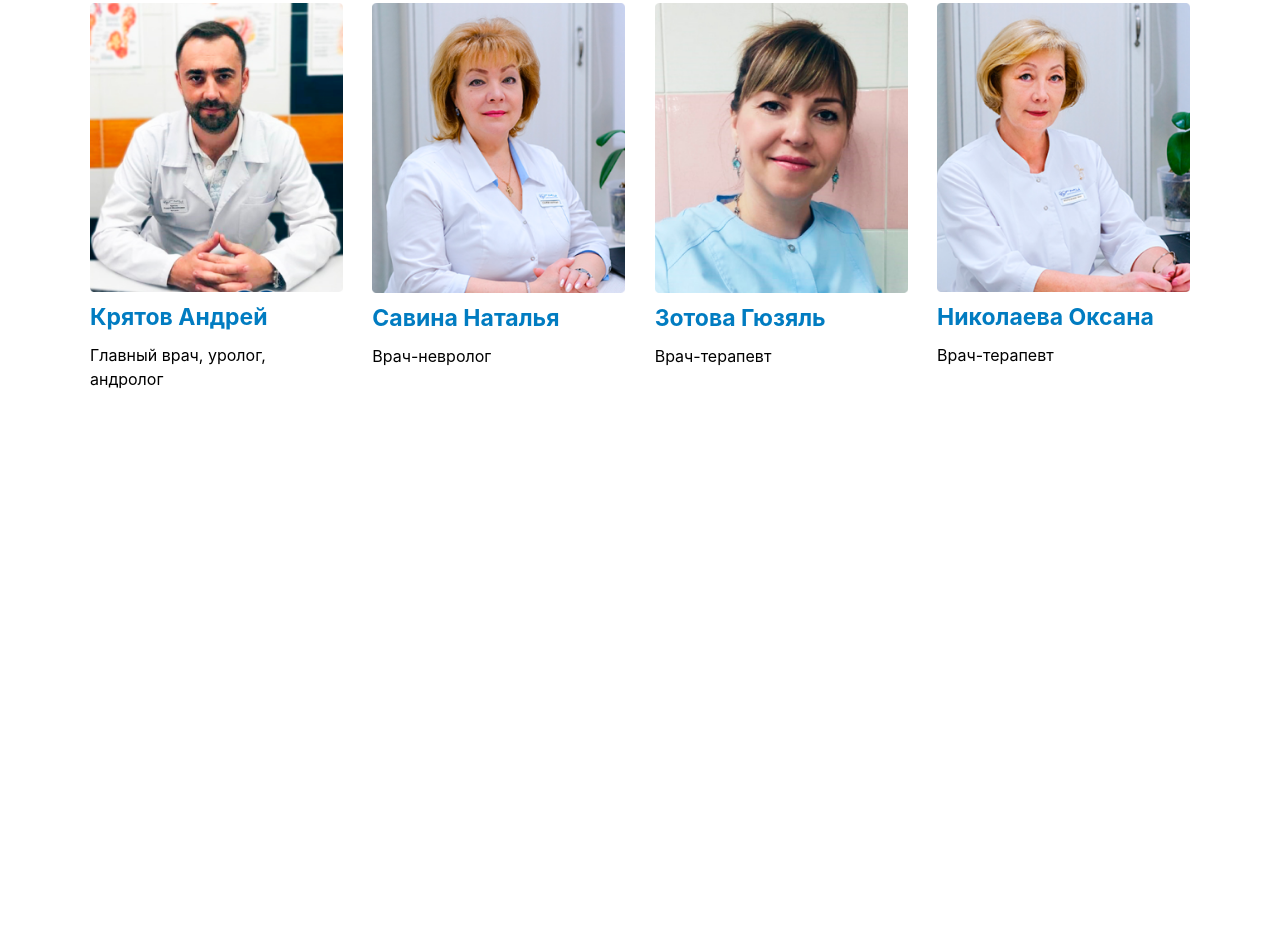
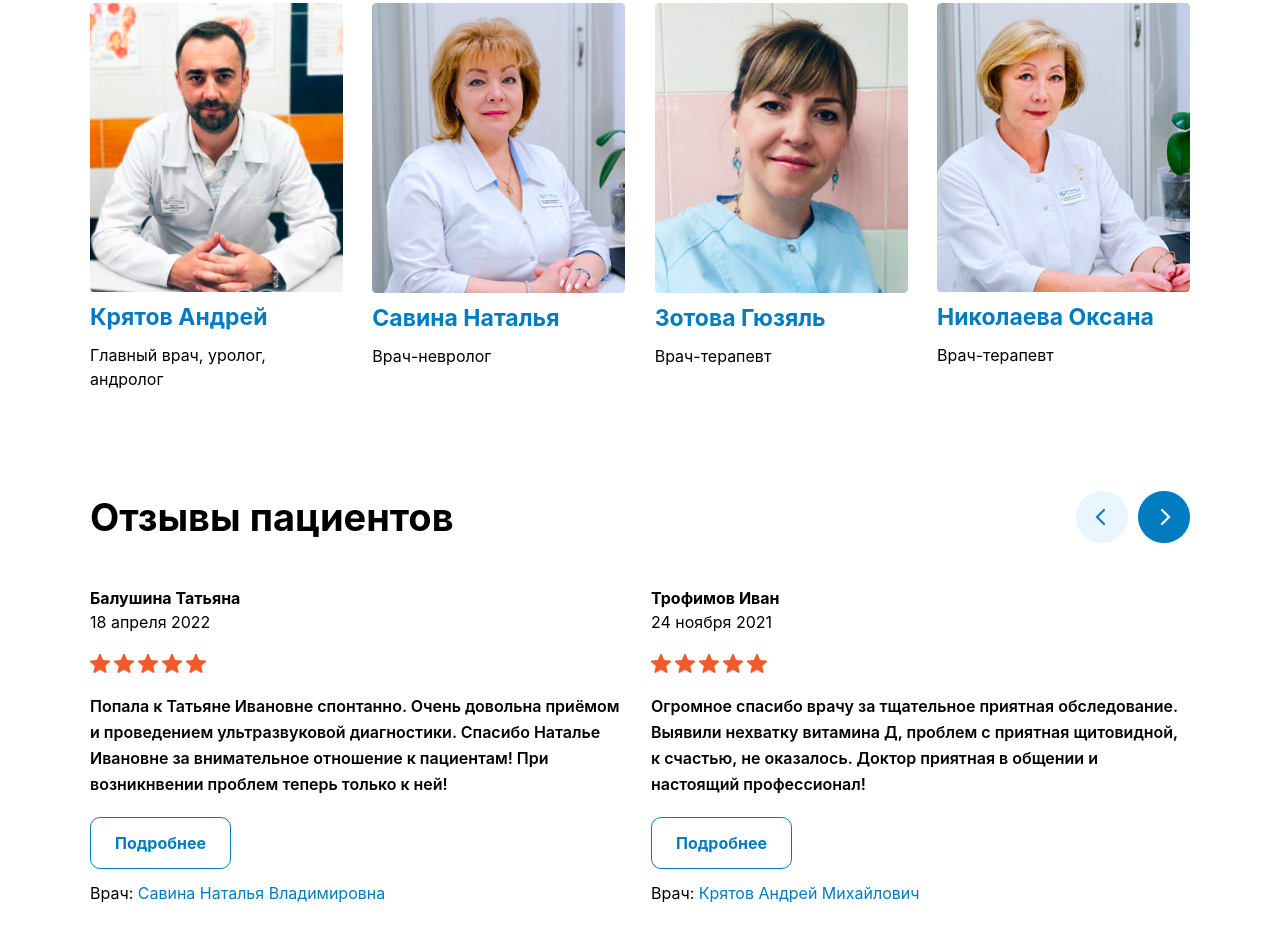
Before and after one commit to nozimnegmatov0010/exam4, a website: page index.html in a window 1280 px wide. Shown: the part 484-1409 px from the top of the page. Before the commit the page ends 883 px from the top, so only its background shows below. Drawn offline with nearby package versions, Linux system fonts and the light colour scheme; files that its build step writes are made by us from their sources.

Commit message:
section 8 page 1

```diff
--- a/index.html
+++ b/index.html
@@ -74,6 +74,50 @@
 
         </div>
 
+        <div class="flex justify-between items-center mt-[90px]">
+            <p class="text-[38px] lg:w-100 font-bold">Отзывы пациентов</p>
+            <img class="hidden lg:flex" src="./src/nmkimages/Slider Buttons.png" alt="">
+        </div>
+
+        <div class="flex-col lg:flex lg:flex-row w-[100%] mt-10 justify-between mt-10 ">
+            <div class="flex-col lg:w-[49%]">
+                <p class="font-bold">Балушина Татьяна</p>
+                <p>18 апреля 2022</p>
+
+                <img class="mt-5 mb-5" src="./src/nmkimages/Stars (1).png" alt="">
+
+                <p class="leading-relaxed font-semibold">Попала к Татьяне Ивановне спонтанно. Очень довольна приёмом и
+                    проведением ультразвуковой диагностики.
+                    Спасибо Наталье Ивановне за внимательное отношение к пациентам! При возникнвении проблем теперь
+                    только к ней!</p>
+
+                <button
+                    class="p-[13px] pl-6 pr-6 mt-5 bg-transparent rounded-[10px] text-[#017CC1] font-bold border-1 border-[#017CC1]">Подробнее</button>
+
+                <p class="text-[#017CC1] mt-3 mb-5"> <span class="text-[black]">Врач: </span> Савина Наталья
+                    Владимировна</p>
+            </div>
+            <div class="flex-col lg:w-[49%]">
+                <p class="font-bold">Трофимов Иван</p>
+                <p>24 ноября 2021</p>
+
+                <img class="mt-5 mb-5" src="./src/nmkimages/Stars (1).png" alt="">
+
+                <p class="leading-relaxed font-semibold">Огромное спасибо врачу за тщательное приятная обследование. Выявили
+                    нехватку витамина Д, проблем с приятная щитовидной, к счастью, не оказалось. Доктор приятная в общении и
+                    настоящий профессионал!</p>
+
+                <button
+                    class="p-[13px] pl-6 pr-6 mt-5 bg-transparent rounded-[10px] text-[#017CC1] font-bold border-1 border-[#017CC1]">Подробнее</button>
+
+                <p class="text-[#017CC1] mt-3 mb-5"> <span class="text-[black]">Врач: </span>  Крятов Андрей Михайлович</p>
+            </div>
+
+        </div>
+
+
+
+
 
 
     </div>
```
Also changed, not shown: src/nmkimages/Stars (1).png (added).
